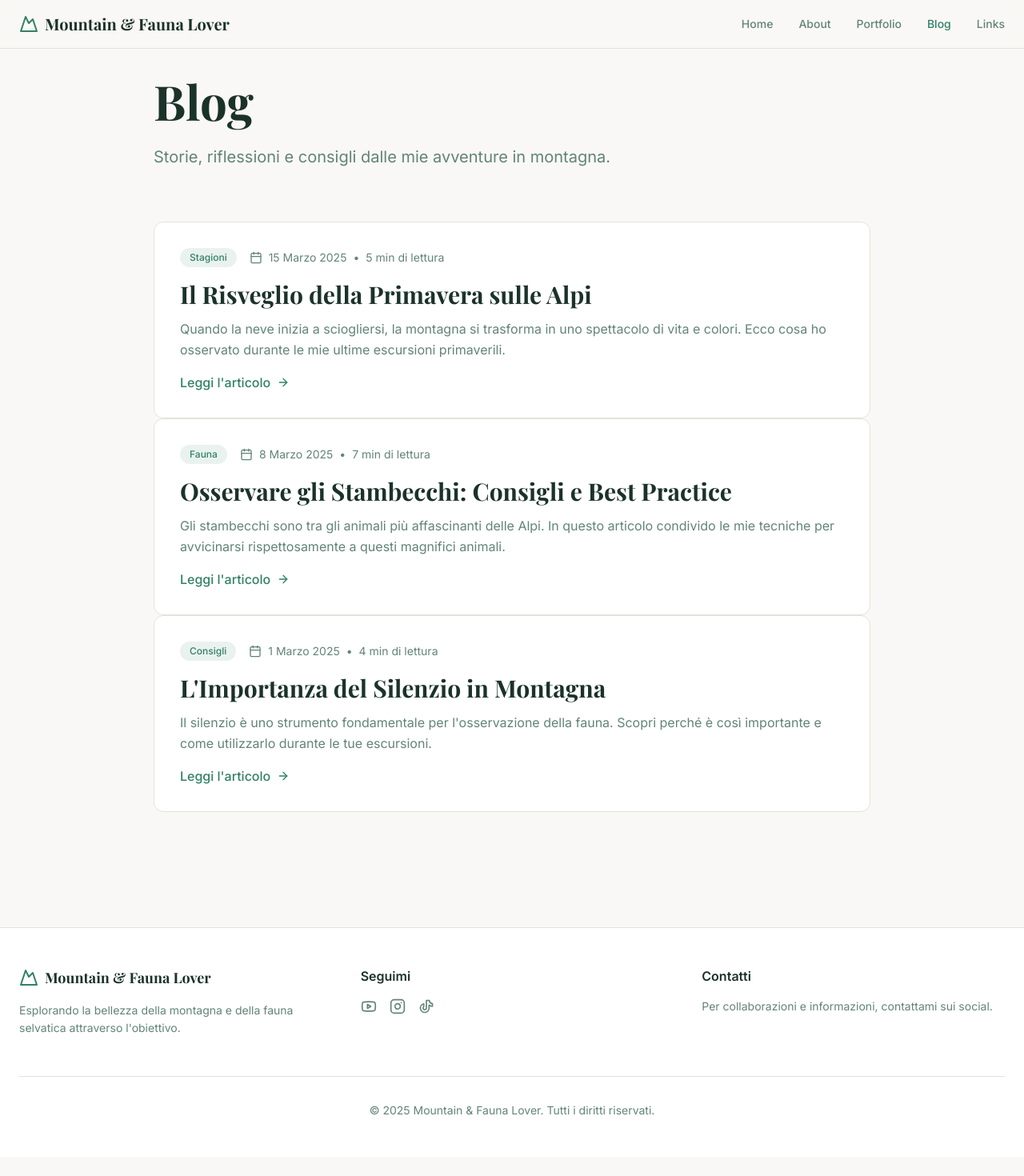
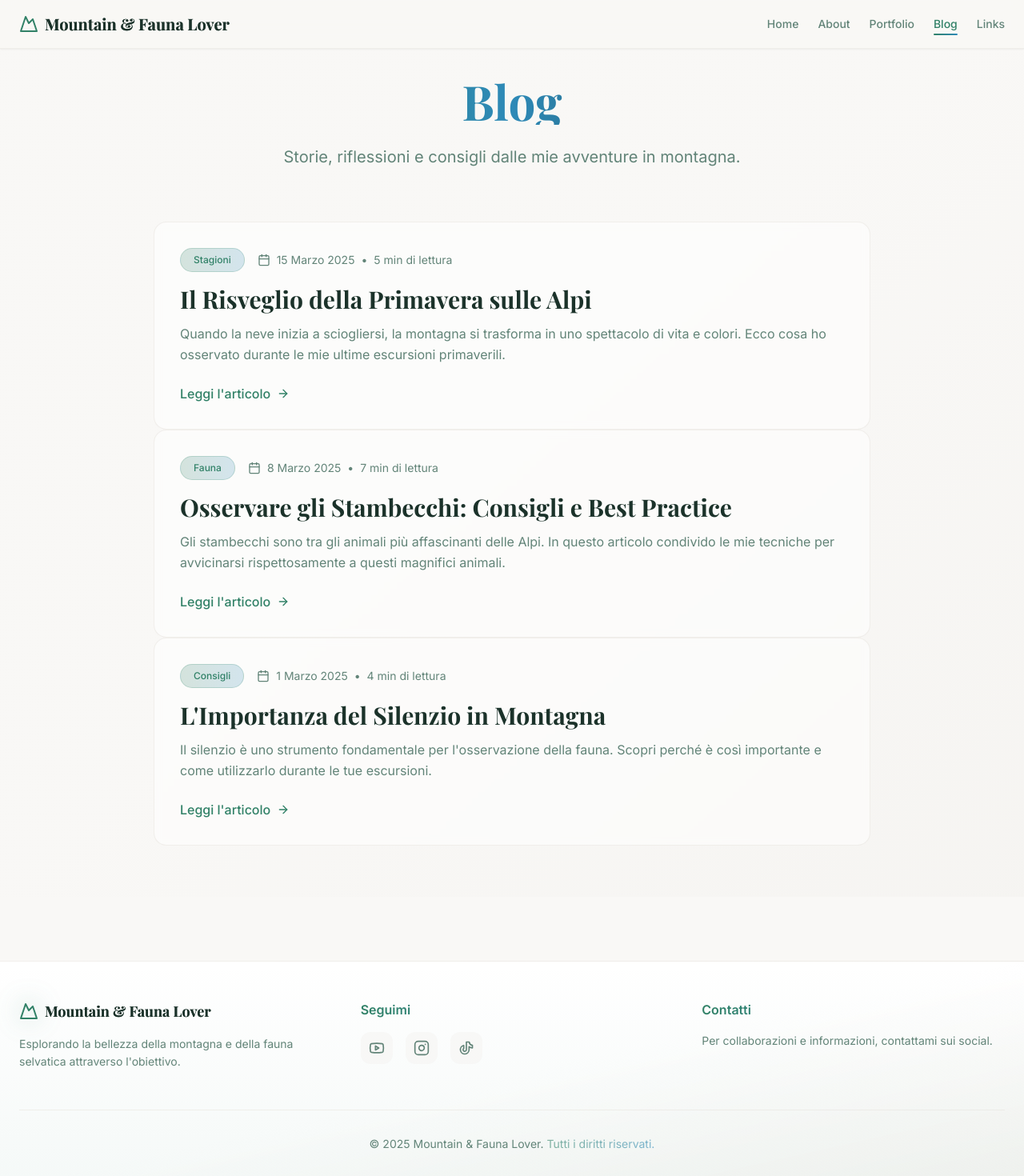
Before and after one commit to Mountain-Fauna-Lover/mountain-fauna-lover.github.io, a React (Vite) app: page /blog in a window 1280 px wide. Shown: the top 1470 px of the page at 80% size. Before the commit the page ends 1446 px from the top, so only its background shows below. Built offline with nearby package versions, Linux system fonts and the light colour scheme; the HTML template or start-up script is replaced by a standard one.

Commit message:
Refactor: Apply consistent styling

```diff
--- a/src/components/Footer.tsx
+++ b/src/components/Footer.tsx
@@ -3,13 +3,20 @@ import { TbBrandTiktok } from "react-icons/tb";
 
 const Footer = () => {
   return (
-    <footer className="bg-card border-t border-border mt-20">
-      <div className="container mx-auto px-6 py-12">
+    <footer className="relative bg-gradient-to-br from-card via-card to-muted/20 border-t border-border/50 mt-20 overflow-hidden">
+      <div className="absolute inset-0 bg-gradient-to-b from-transparent to-primary/5 pointer-events-none" />
+
+      <div className="container mx-auto px-6 py-12 relative z-10">
         <div className="grid grid-cols-1 md:grid-cols-3 gap-12">
           <div>
-            <div className="flex items-center gap-2 mb-4">
-              <Mountain className="h-6 w-6 text-primary" />
-              <span className="font-serif text-lg font-bold">Mountain & Fauna Lover</span>
+            <div className="flex items-center gap-2 mb-4 group">
+              <div className="relative">
+                <div className="absolute inset-0 bg-primary/20 blur-lg rounded-full group-hover:bg-primary/30 transition-all" />
+                <Mountain className="h-6 w-6 text-primary relative z-10 group-hover:scale-110 transition-transform" />
+              </div>
+              <span className="font-serif text-lg font-bold bg-gradient-to-r from-foreground to-foreground/80 bg-clip-text">
+                Mountain & Fauna Lover
+              </span>
             </div>
             <p className="text-muted-foreground text-sm leading-relaxed">
               Esplorando la bellezza della montagna e della fauna selvatica attraverso l'obiettivo.
@@ -17,48 +24,66 @@ const Footer = () => {
           </div>
 
           <div>
-            <h3 className="font-semibold mb-4">Seguimi</h3>
+            <h3 className="font-semibold mb-4 bg-gradient-to-r from-primary to-accent bg-clip-text text-transparent">
+              Seguimi
+            </h3>
             <div className="flex gap-4">
               <a
                 href="https://www.youtube.com/@mountainfaunalover"
                 target="_blank"
                 rel="noopener noreferrer"
-                className="text-muted-foreground hover:text-primary transition-colors"
+                className="group relative"
                 aria-label="YouTube"
               >
-                <Youtube className="h-5 w-5" />
+                <div className="absolute inset-0 bg-red-500/20 blur-lg rounded-full opacity-0 group-hover:opacity-100 transition-all" />
+                <div className="relative bg-muted/30 p-2.5 rounded-lg group-hover:bg-red-500/10 transition-all">
+                  <Youtube className="h-5 w-5 text-muted-foreground group-hover:text-red-500 transition-colors" />
+                </div>
               </a>
               <a
                 href="https://instagram.com/mountainfaunalover"
                 target="_blank"
                 rel="noopener noreferrer"
-                className="text-muted-foreground hover:text-primary transition-colors"
+                className="group relative"
                 aria-label="Instagram"
               >
-                <Instagram className="h-5 w-5" />
+                <div className="absolute inset-0 bg-pink-500/20 blur-lg rounded-full opacity-0 group-hover:opacity-100 transition-all" />
+                <div className="relative bg-muted/30 p-2.5 rounded-lg group-hover:bg-pink-500/10 transition-all">
+                  <Instagram className="h-5 w-5 text-muted-foreground group-hover:text-pink-500 transition-colors" />
+                </div>
               </a>
               <a
                 href="https://www.tiktok.com/@mountainfaunalover"
                 target="_blank"
                 rel="noopener noreferrer"
-                className="text-muted-foreground hover:text-primary transition-colors"
+                className="group relative"
                 aria-label="TikTok"
               >
-                <TbBrandTiktok className="h-5 w-5" />
+                <div className="absolute inset-0 bg-primary/20 blur-lg rounded-full opacity-0 group-hover:opacity-100 transition-all" />
+                <div className="relative bg-muted/30 p-2.5 rounded-lg group-hover:bg-primary/10 transition-all">
+                  <TbBrandTiktok className="h-5 w-5 text-muted-foreground group-hover:text-primary transition-colors" />
+                </div>
               </a>
             </div>
           </div>
 
           <div>
-            <h3 className="font-semibold mb-4">Contatti</h3>
-            <p className="text-muted-foreground text-sm">
+            <h3 className="font-semibold mb-4 bg-gradient-to-r from-primary to-accent bg-clip-text text-transparent">
+              Contatti
+            </h3>
+            <p className="text-muted-foreground text-sm leading-relaxed">
               Per collaborazioni e informazioni, contattami sui social.
             </p>
           </div>
         </div>
 
-        <div className="mt-12 pt-8 border-t border-border text-center text-sm text-muted-foreground">
-          <p>&copy; {new Date().getFullYear()} Mountain & Fauna Lover. Tutti i diritti riservati.</p>
+        <div className="mt-12 pt-8 border-t border-border/50 text-center">
+          <p className="text-sm text-muted-foreground">
+            &copy; {new Date().getFullYear()} Mountain & Fauna Lover.
+            <span className="inline-block ml-1 bg-gradient-to-r from-primary/60 to-accent/60 bg-clip-text text-transparent">
+              Tutti i diritti riservati.
+            </span>
+          </p>
         </div>
       </div>
     </footer>
--- a/src/components/Navbar.tsx
+++ b/src/components/Navbar.tsx
@@ -6,58 +6,44 @@ const Navbar = () => {
 
   const isActive = (path: string) => location.pathname === path;
 
+  const navLinks = [
+    { path: "/", label: "Home" },
+    { path: "/about", label: "About" },
+    { path: "/portfolio", label: "Portfolio" },
+    { path: "/blog", label: "Blog" },
+    { path: "/links", label: "Links" },
+  ];
+
   return (
-    <nav className="fixed top-0 left-0 right-0 z-50 bg-background/80 backdrop-blur-md border-b border-border">
+    <nav className="fixed top-0 left-0 right-0 z-50 bg-background/90 backdrop-blur-xl border-b border-border/50 shadow-sm">
       <div className="container mx-auto px-6 py-4">
         <div className="flex items-center justify-between">
-          <Link to="/" className="flex items-center gap-2 group">
-            <Mountain className="h-6 w-6 text-primary transition-transform group-hover:scale-110" />
-            <span className="font-serif text-xl font-bold text-foreground">
+          <Link to="/" className="flex items-center gap-2 group relative">
+            <div className="absolute -inset-2 bg-gradient-to-r from-primary/10 to-accent/10 rounded-lg opacity-0 group-hover:opacity-100 transition-opacity blur" />
+            <Mountain className="h-6 w-6 text-primary transition-all duration-300 group-hover:scale-110 group-hover:rotate-6 relative z-10" />
+            <span className="font-serif text-xl font-bold text-foreground relative z-10 bg-gradient-to-r from-foreground to-foreground/80 bg-clip-text">
               Mountain & Fauna Lover
             </span>
           </Link>
 
-          <div className="flex items-center gap-8">
-            <Link
-              to="/"
-              className={`text-sm font-medium transition-colors hover:text-primary ${
-                isActive("/") ? "text-primary" : "text-muted-foreground"
-              }`}
-            >
-              Home
-            </Link>
-            <Link
-              to="/about"
-              className={`text-sm font-medium transition-colors hover:text-primary ${
-                isActive("/about") ? "text-primary" : "text-muted-foreground"
-              }`}
-            >
-              About
-            </Link>
-            <Link
-              to="/portfolio"
-              className={`text-sm font-medium transition-colors hover:text-primary ${
-                isActive("/portfolio") ? "text-primary" : "text-muted-foreground"
-              }`}
-            >
-              Portfolio
-            </Link>
-            <Link
-              to="/blog"
-              className={`text-sm font-medium transition-colors hover:text-primary ${
-                isActive("/blog") ? "text-primary" : "text-muted-foreground"
-              }`}
-            >
-              Blog
-            </Link>
-            <Link
-              to="/links"
-              className={`text-sm font-medium transition-colors hover:text-primary ${
-                isActive("/links") ? "text-primary" : "text-muted-foreground"
-              }`}
-            >
-              Links
-            </Link>
+          <div className="flex items-center gap-6">
+            {navLinks.map((link) => (
+              <Link
+                key={link.path}
+                to={link.path}
+                className={`relative text-sm font-medium transition-all duration-300 ${
+                  isActive(link.path)
+                    ? "text-primary"
+                    : "text-muted-foreground hover:text-primary"
+                }`}
+              >
+                <span className="relative z-10">{link.label}</span>
+                {isActive(link.path) && (
+                  <span className="absolute -bottom-1 left-0 right-0 h-0.5 bg-gradient-to-r from-primary to-accent rounded-full" />
+                )}
+                <span className="absolute inset-0 bg-primary/5 rounded-md scale-0 group-hover:scale-100 transition-transform duration-300 -z-10" />
+              </Link>
+            ))}
           </div>
         </div>
       </div>
--- a/src/pages/Blog.tsx
+++ b/src/pages/Blog.tsx
@@ -11,7 +11,7 @@ const Blog = () => {
   ]);
 
   return (
-    <div className="min-h-screen bg-background">
+    <div className="min-h-screen bg-gradient-to-br from-background via-background to-muted/30">
       <SEO
         title="Blog - Storie e Avventure dalla Montagna"
         description="Articoli, racconti e consigli sulla fotografia naturalistica, avvistamenti di fauna selvatica alpina, escursioni in montagna e conservazione ambientale nelle Alpi trentine."
@@ -23,20 +23,29 @@ const Blog = () => {
       <main className="pt-24 pb-16">
         <div className="container mx-auto px-6">
           <div className="max-w-4xl mx-auto">
-            <h1 className="font-serif text-5xl md:text-6xl font-bold text-foreground mb-6">
+            <div className="text-center mb-16 relative">
+              <div className="absolute inset-0 -z-10 bg-gradient-to-r from-primary/5 via-accent/5 to-secondary/5 blur-3xl rounded-full" />
+              <h1 className="font-serif text-5xl md:text-6xl font-bold bg-gradient-to-r from-primary via-accent to-foreground bg-clip-text text-transparent mb-6">
                 Blog
               </h1>
-            <p className="text-xl text-muted-foreground mb-16 leading-relaxed">
+              <p className="text-xl text-muted-foreground leading-relaxed max-w-2xl mx-auto">
                 Storie, riflessioni e consigli dalle mie avventure in montagna.
               </p>
+            </div>
 
-            <div className="space-y-12">
-              {blogPosts.map((post) => (
+            <div className="space-y-6">
+              {blogPosts.map((post, index) => (
                 <Link to={`/blog/${post.id}`} key={post.id}>
-                  <article className="group cursor-pointer">
-                    <div className="bg-card border border-border rounded-lg p-8 transition-all duration-300 hover:shadow-lg hover:border-primary/50">
-                      <div className="flex items-center gap-4 mb-4">
-                        <span className="text-xs font-medium bg-primary/10 text-primary px-3 py-1 rounded-full">
+                  <article
+                    className="group cursor-pointer"
+                    style={{ animationDelay: `${index * 100}ms` }}
+                  >
+                    <div className="relative overflow-hidden bg-card/50 backdrop-blur-sm border border-border/50 rounded-2xl p-8 transition-all duration-300 hover:scale-[1.01] hover:shadow-xl hover:border-primary/30">
+                      <div className="absolute inset-0 bg-gradient-to-r from-primary/5 to-accent/5 opacity-0 group-hover:opacity-100 transition-opacity duration-500" />
+
+                      <div className="relative">
+                        <div className="flex items-center gap-4 mb-4 flex-wrap">
+                          <span className="text-xs font-medium bg-gradient-to-r from-primary/20 to-accent/20 text-primary px-4 py-1.5 rounded-full border border-primary/20">
                             {post.category}
                           </span>
                           <div className="flex items-center gap-2 text-sm text-muted-foreground">
@@ -47,17 +56,18 @@ const Blog = () => {
                           </div>
                         </div>
 
-                      <h2 className="font-serif text-2xl md:text-3xl font-bold mb-3 group-hover:text-primary transition-colors">
+                        <h2 className="font-serif text-2xl md:text-3xl font-bold mb-3 group-hover:text-primary transition-colors duration-300">
                           {post.title}
                         </h2>
 
-                      <p className="text-muted-foreground leading-relaxed mb-4">
+                        <p className="text-muted-foreground leading-relaxed mb-6">
                           {post.excerpt}
                         </p>
 
-                      <div className="flex items-center gap-2 text-primary font-medium group-hover:gap-3 transition-all">
+                        <div className="flex items-center gap-2 text-primary font-medium group-hover:gap-4 transition-all duration-300">
                           <span>Leggi l'articolo</span>
-                        <ArrowRight className="h-4 w-4" />
+                          <ArrowRight className="h-4 w-4 group-hover:translate-x-1 transition-transform" />
+                        </div>
                       </div>
                     </div>
                   </article>
--- a/src/pages/BlogPost.tsx
+++ b/src/pages/BlogPost.tsx
@@ -26,19 +26,22 @@ const BlogPost = () => {
   }
 
   return (
-    <div className="min-h-screen bg-background pt-24 pb-16">
+    <div className="min-h-screen bg-gradient-to-br from-background via-background to-muted/30 pt-24 pb-16">
       <article className="container mx-auto px-6">
         <div className="max-w-4xl mx-auto">
           <Link to="/blog">
-            <Button variant="ghost" className="mb-8">
-              <ArrowLeft className="mr-2 h-4 w-4" />
+            <Button variant="ghost" className="mb-8 group">
+              <ArrowLeft className="mr-2 h-4 w-4 group-hover:-translate-x-1 transition-transform" />
               Torna al Blog
             </Button>
           </Link>
 
-          <div className="mb-8">
-            <div className="flex items-center gap-4 mb-4">
-              <span className="text-xs font-medium bg-primary/10 text-primary px-3 py-1 rounded-full">
+          <div className="relative mb-12">
+            <div className="absolute -inset-4 bg-gradient-to-r from-primary/5 via-accent/5 to-primary/5 blur-2xl rounded-3xl -z-10" />
+
+            <div className="bg-card/50 backdrop-blur-sm border border-border/50 rounded-2xl p-8">
+              <div className="flex items-center gap-4 mb-6 flex-wrap">
+                <span className="text-xs font-medium bg-gradient-to-r from-primary/20 to-accent/20 text-primary px-4 py-1.5 rounded-full border border-primary/20">
                   <Tag className="inline h-3 w-3 mr-1" />
                   {post.category}
                 </span>
@@ -50,7 +53,7 @@ const BlogPost = () => {
                 </div>
               </div>
 
-            <h1 className="font-serif text-4xl md:text-5xl font-bold mb-4">
+              <h1 className="font-serif text-4xl md:text-5xl font-bold mb-6 bg-gradient-to-r from-foreground via-primary/80 to-foreground bg-clip-text">
                 {post.title}
               </h1>
 
@@ -58,8 +61,9 @@ const BlogPost = () => {
                 {post.excerpt}
               </p>
             </div>
+          </div>
 
-          <div className="h-px bg-border mb-8"></div>
+          <div className="h-px bg-gradient-to-r from-transparent via-border to-transparent mb-12"></div>
 
           <div className="prose prose-lg max-w-none">
             {post.content.split('\n\n').map((paragraph, index) => {
@@ -114,12 +118,12 @@ const BlogPost = () => {
             })}
           </div>
 
-          <div className="h-px bg-border my-12"></div>
+          <div className="h-px bg-gradient-to-r from-transparent via-border to-transparent my-12"></div>
 
           <div className="text-center">
             <Link to="/blog">
-              <Button size="lg" variant="outline">
-                <ArrowLeft className="mr-2 h-4 w-4" />
+              <Button size="lg" variant="outline" className="group">
+                <ArrowLeft className="mr-2 h-4 w-4 group-hover:-translate-x-1 transition-transform" />
                 Leggi altri articoli
               </Button>
             </Link>
```
Lines whose indentation alone changed are shown as unchanged.
